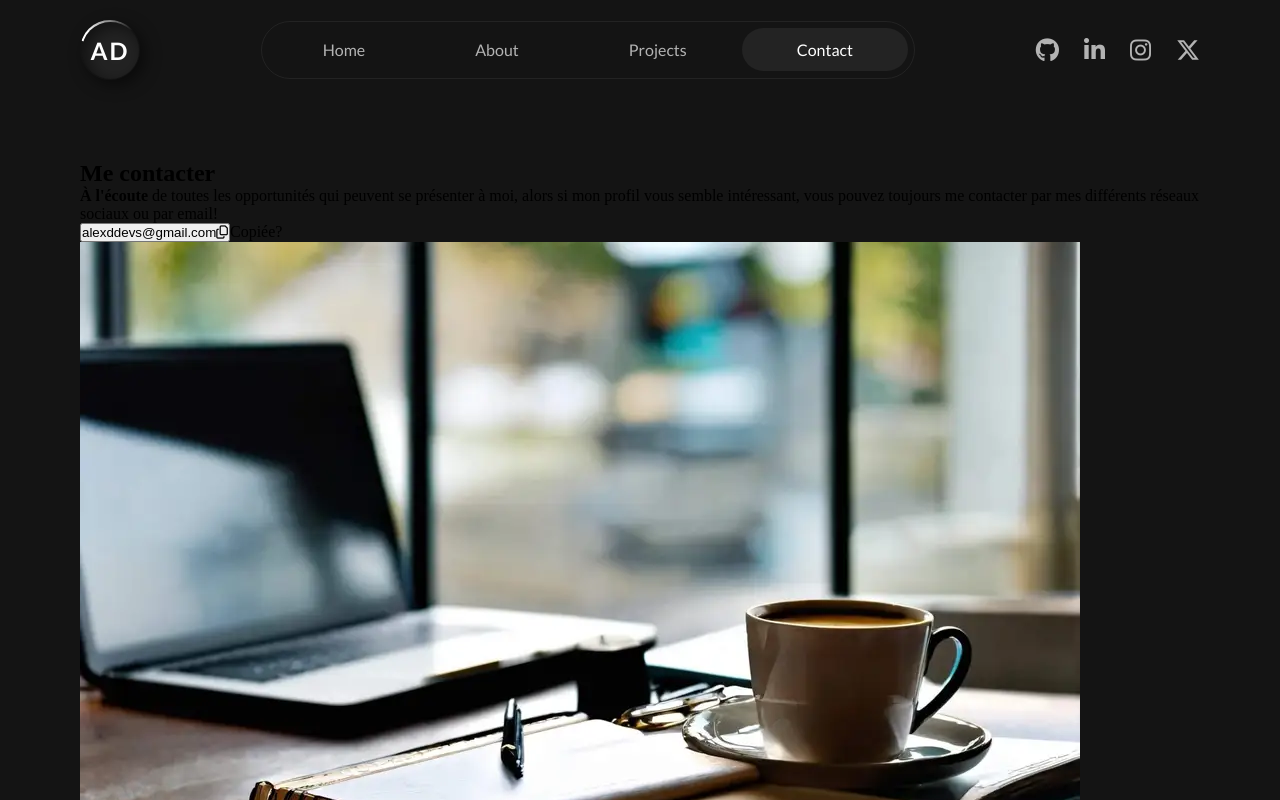
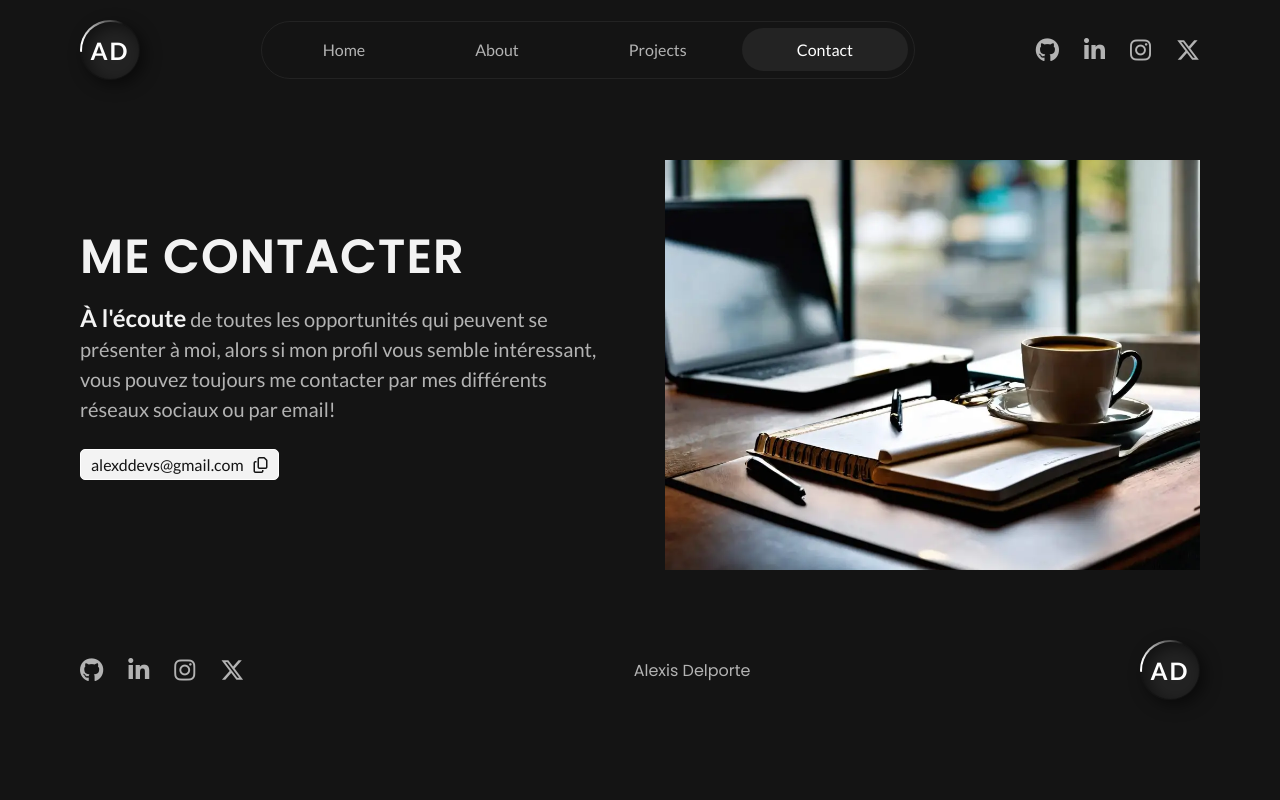
Before and after one commit to AlexDDevv/Portfolio-v3, a React (Vite) app: page /contact in a window 1280 px wide. Shown: the top 800 px of the page. Built offline with nearby package versions, Linux system fonts and the light colour scheme.

Commit message:
Add styles for Contact page

```diff
--- /dev/null
+++ b/src/assets/sass/components/contact/_contact.scss
@@ -0,0 +1,75 @@
+.main-contact {
+    @include center;
+    gap: 50px;
+    margin-bottom: 70px;
+
+    .contact-me {
+        width: 50%;
+
+        h1 {
+            color: $white;
+            font-family: $titleFont;
+            font-size: 48px;
+            font-weight: 600;
+            letter-spacing: 1px;
+            text-transform: uppercase;
+            margin-bottom: 10px;
+        }
+        p {
+            color: $grayColor;
+            font-family: $bodyFont;
+            font-size: 20px;
+            line-height: 30px;
+            margin-bottom: 25px;
+
+            strong {
+                color: $white;
+                font-size: 24px;
+            }
+        }
+        .btn-copy {
+            display: flex;
+            align-items: baseline;
+            justify-content: center;
+            gap: 10px;
+            background: $white;
+            border: 1px solid white;
+            border-radius: 5px;
+            color: rgb(20, 20, 20);
+            font-family: "Lato", sans-serif;
+            margin-bottom: 10px;
+            padding: 5px 10px;
+            cursor: pointer;
+            transition: color 0.2s ease-in-out, background 0.2s ease-in-out;
+
+            &:hover {
+                background: transparent;
+                color: $white;
+            }
+
+            span {
+                font-size: 16px;
+            }
+        }
+        .copy-msg {
+            color: $white;
+            font-family: $bodyFont;
+            opacity: 0;
+            transition: opacity 0.2s ease-in-out;
+
+            &.msg-appear {
+                opacity: 1;
+            }
+        }
+    }
+    .contact-img {
+        width: 50%;
+        display: flex;
+
+        img {
+            width: 100%;
+            max-height: 410px;
+            object-fit: cover;
+        }
+    }
+}
--- a/src/assets/sass/index.scss
+++ b/src/assets/sass/index.scss
@@ -12,4 +12,5 @@
 @import "./components/projects/bentoProjects";
 @import "./components/projects/projectDetails";
 @import "./components/projects/btnCarrousel";
+@import "./components/contact/contact";
 @import "./components/footer/footer"
```
